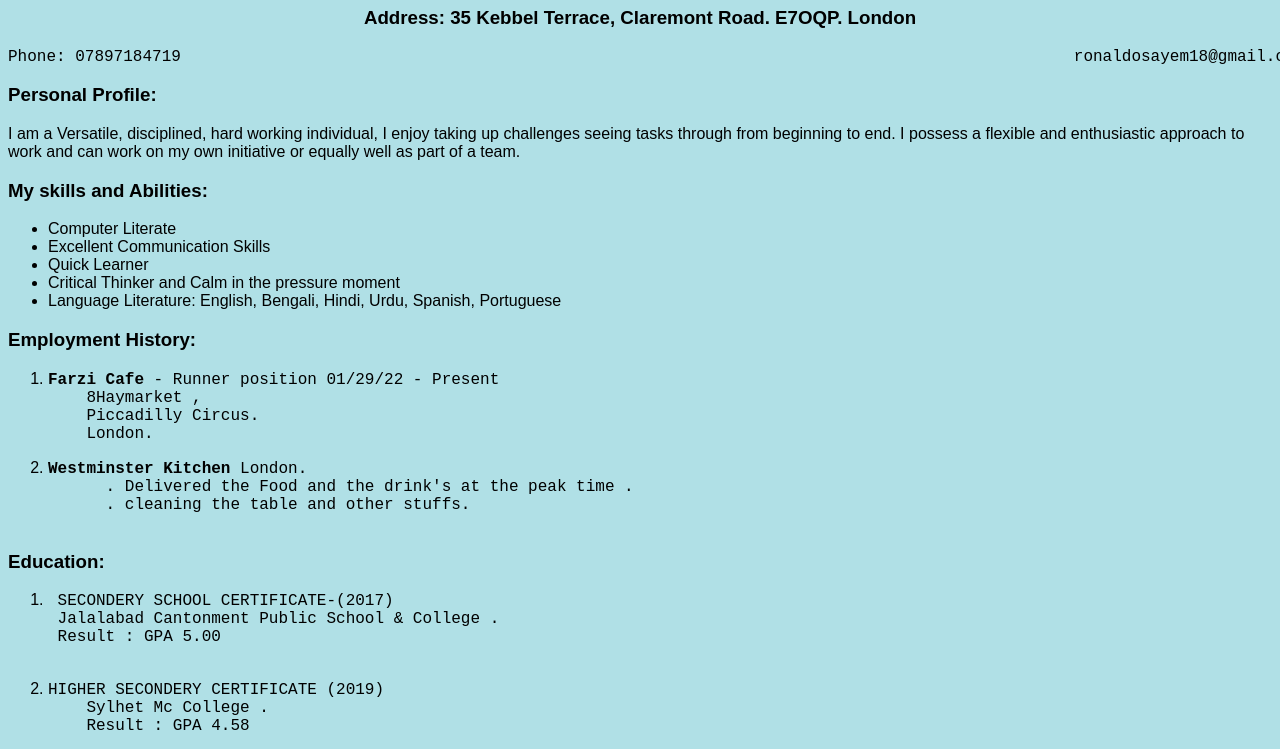
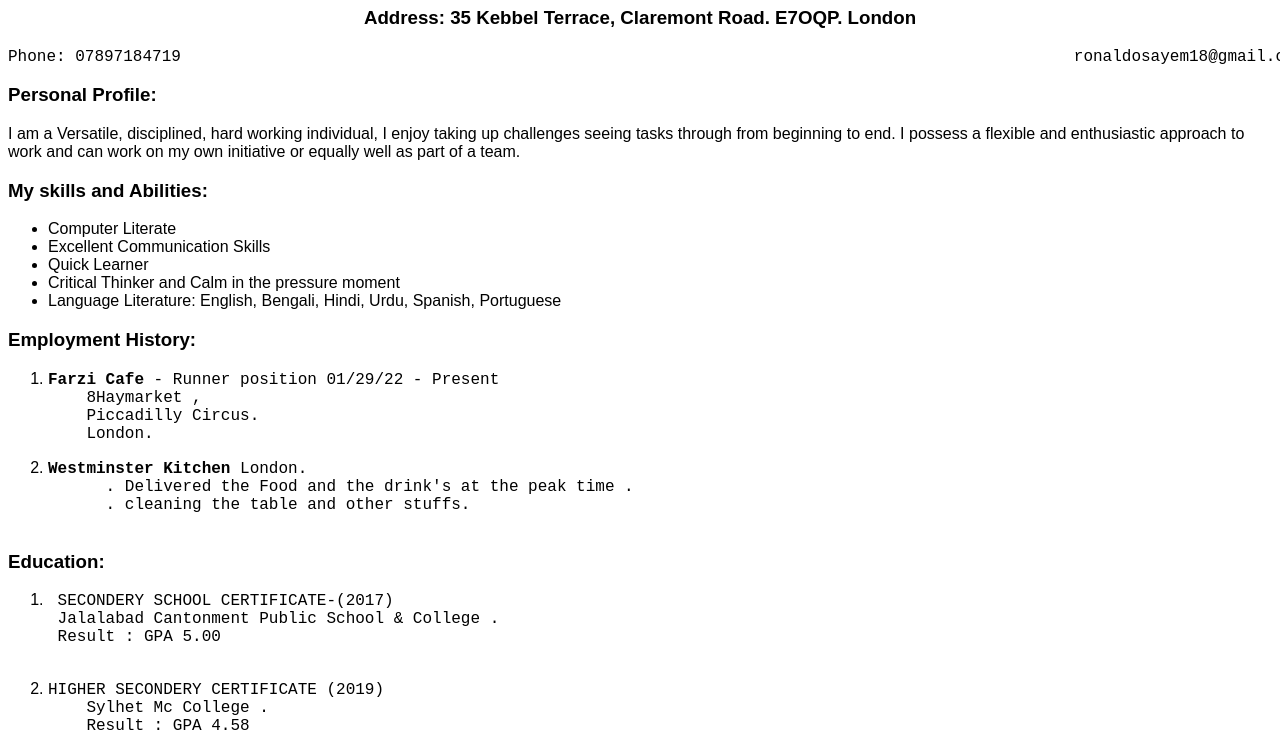
Before and after one commit to Sayemchy2801/CV, a plain HTML site: page index.html in a window 1280 px wide. Shown: the part 73-822 px from the top of the page. Drawn offline with Linux system fonts and the light colour scheme.

Commit message:
updated background color

```diff
--- a/index.html
+++ b/index.html
@@ -3,7 +3,7 @@
 <head>
   <style>
     pre {font-size: 16px;}
-    body {background-color: powderblue;font-family: Arial;}
+    body {background-color: white;font-family: Arial;}
   </style>
   <title>Document</title>
 </head>
```
